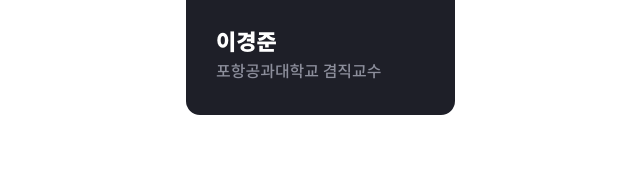
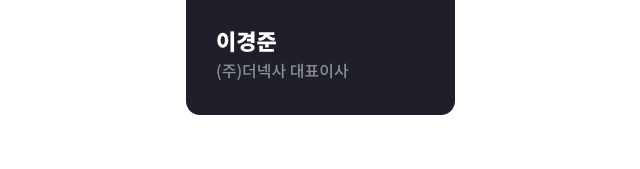
Before and after one commit to crit-ventures/kaibgf, a plain HTML site: page people.html in a window 1280 px wide. Shown: the part 1151-1320 px from the top of the page, 468-1108 px from the left. Drawn offline with Linux system fonts and the light colour scheme.

Commit message:
Update people.html

```diff
--- a/people.html
+++ b/people.html
@@ -124,7 +124,7 @@
               <div class="img"><img src="assets/img/people/profile_2.jpg" alt=""></div>
               <div class="intro">
                 <strong class="name">이경준</strong>
-                <span class="position">포항공과대학교 겸직교수</span>
+                <span class="position">(주)더넥사 대표이사</span>
               </div>
             </dd>
           </dl>
```
